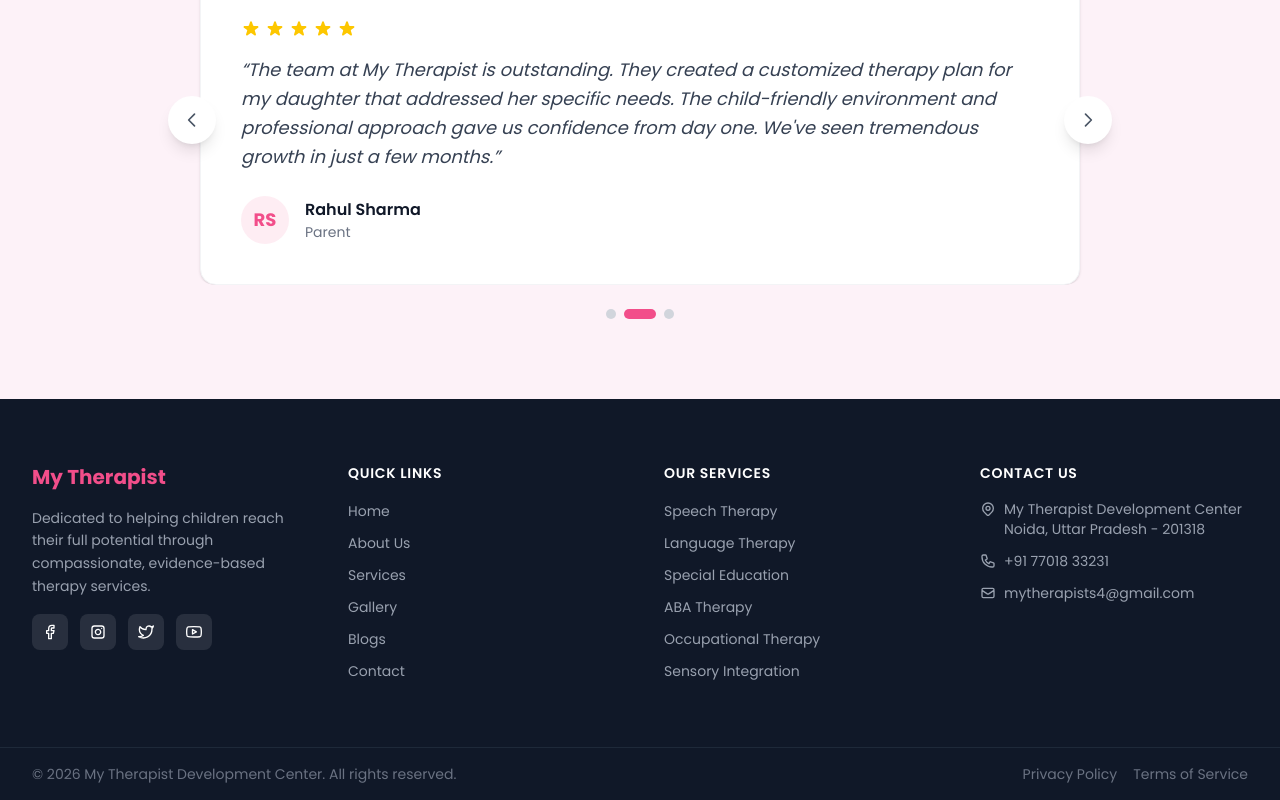
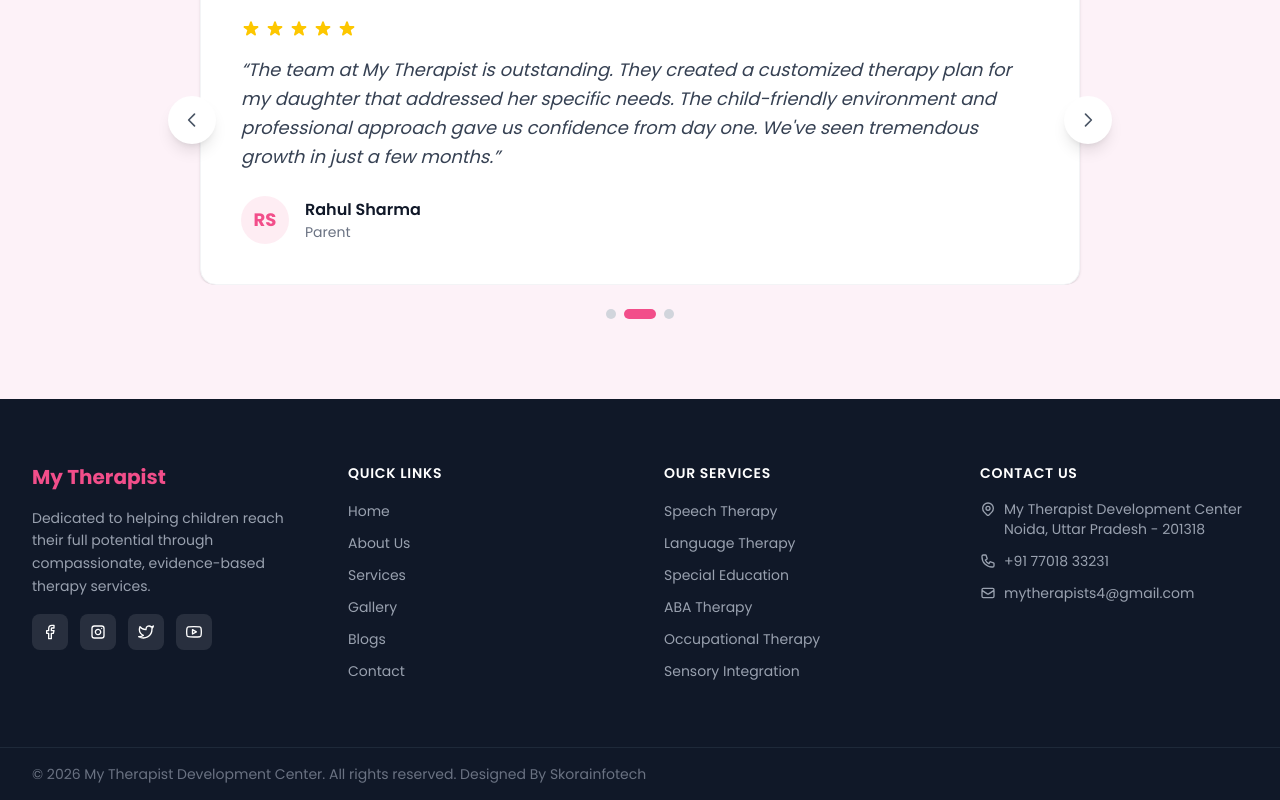
Before and after one commit to Skora-websites/mytherapist, a Next.js app: page / in a window 1280 px wide. Shown: the part 4303-5103 px from the top of the page. Built offline with nearby package versions, Linux system fonts and the light colour scheme.

Commit message:
Update Footer.tsx

```diff
--- a/components/Footer.tsx
+++ b/components/Footer.tsx
@@ -159,15 +159,10 @@ export default function Footer() {
       <div className="border-t border-gray-800">
         <div className="max-w-7xl mx-auto px-4 sm:px-6 lg:px-8 py-4">
           <div className="flex flex-col sm:flex-row items-center justify-between gap-2 text-sm text-gray-500">
-            <p>&copy; {new Date().getFullYear()} My Therapist Development Center. All rights reserved.</p>
-            <div className="flex gap-4">
-              <Link href="#" className="hover:text-brand-pink transition-colors">
-                Privacy Policy
-              </Link>
-              <Link href="#" className="hover:text-brand-pink transition-colors">
-                Terms of Service
-              </Link>
-            </div>
+            <p>&copy; {new Date().getFullYear()} My Therapist Development Center. All rights reserved. Designed By Skorainfotech</p>
+
+
+
           </div>
         </div>
       </div>
```
